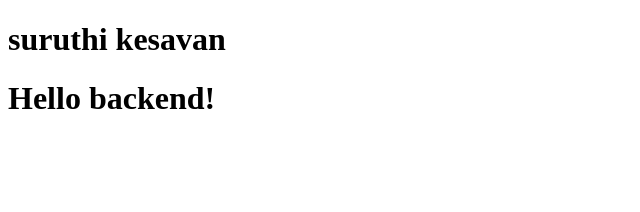
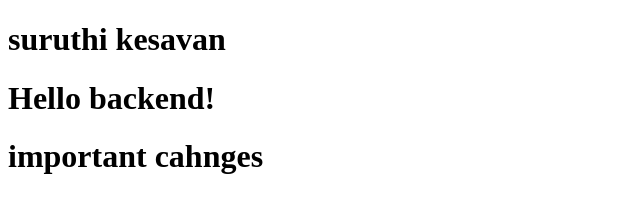
Before and after one commit to Suruthi714/samplesrepo, a plain HTML site: page index.htm in a window 1280 px wide. Shown: the whole page, without its empty margins (0-640 px from the left). Drawn offline with Linux system fonts and the light colour scheme.

```diff
--- a/index.htm
+++ b/index.htm
@@ -8,5 +8,6 @@
 <body>
     <h1>suruthi kesavan </h1>
     <h1> Hello backend!</h1>
+    <h1>important cahnges</h1>
 </body>
 </html>
```
